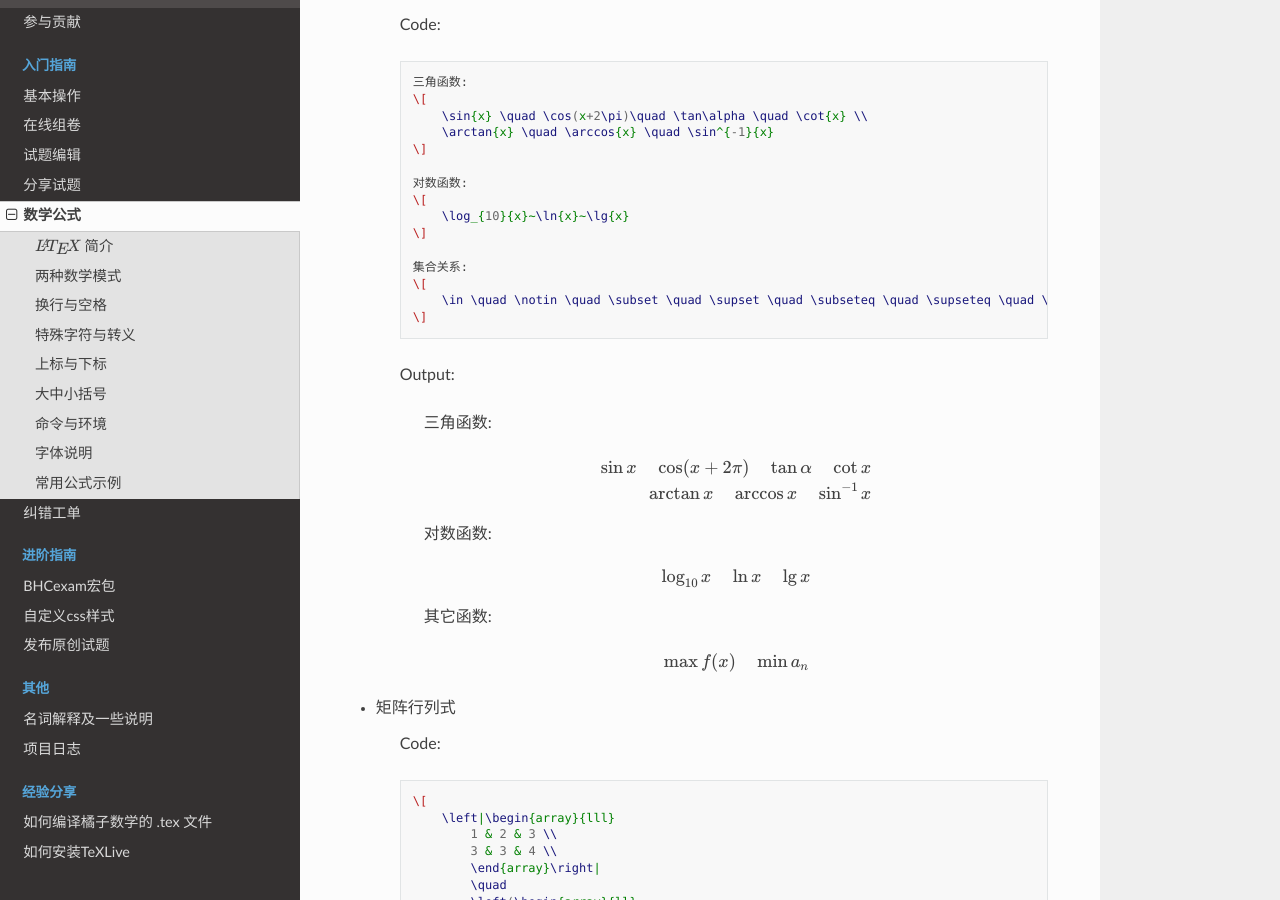
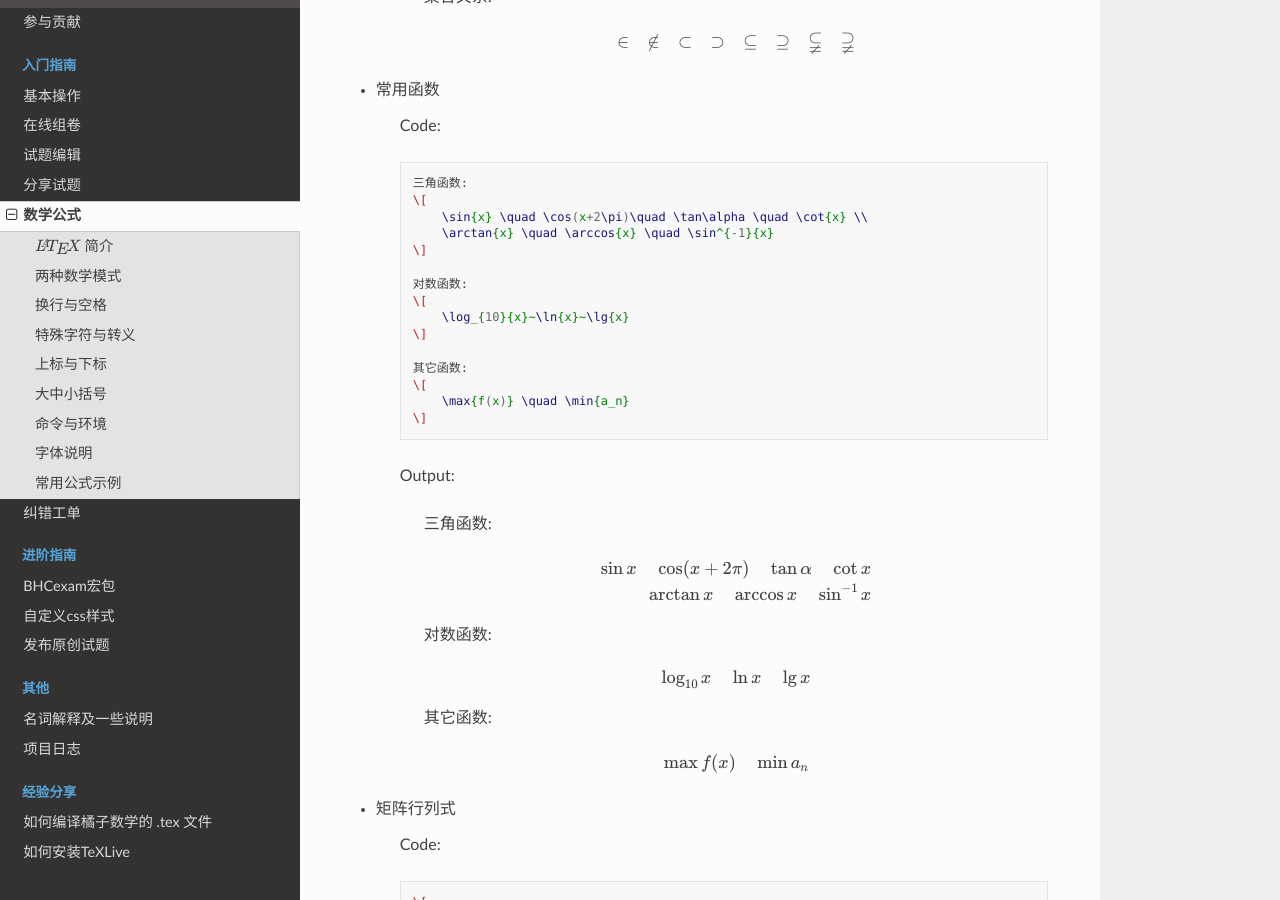
Before and after one commit to mathedu4all/mathcrowd-docs, a Sphinx documentation site: the page built from source/basics/mathjax_basics.rst, in a window 1280 px wide and 900 px high, scrolled down 7141 px. Built offline with Sphinx 7.4.7 and the Read the Docs theme 2.0.0, drawn with Linux system fonts in a browser that asks for light colours; some of the changed text lies outside the part shown.

Commit message:
(2019.12.13) mathjax_basics updated.

```diff
--- a/source/basics/mathjax_basics.rst
+++ b/source/basics/mathjax_basics.rst
@@ -243,7 +245,7 @@ environment
 
     .. code-block:: latex
 
-        注意 $x \in R$ 与 $x in \mathbf{R}$ 的区别
+        注意 $x \in R$ 与 $x \in \mathbf{R}$ 的区别
 
     Output:
 
@@ -368,9 +370,9 @@ environment
             \log_{10}{x}~\ln{x}~\lg{x}
         \]
 
-        集合关系:
+        其它函数:
         \[
-            \in \quad \notin \quad \subset \quad \supset \quad \subseteq \quad \supseteq \quad \subsetneqq \quad \supsetneqq
+            \max{f(x)} \quad \min{a_n}
         \]
 
     Output:
```
Also changed, not shown: other parts of source/basics/mathjax_basics.rst (+2 -0 lines).
